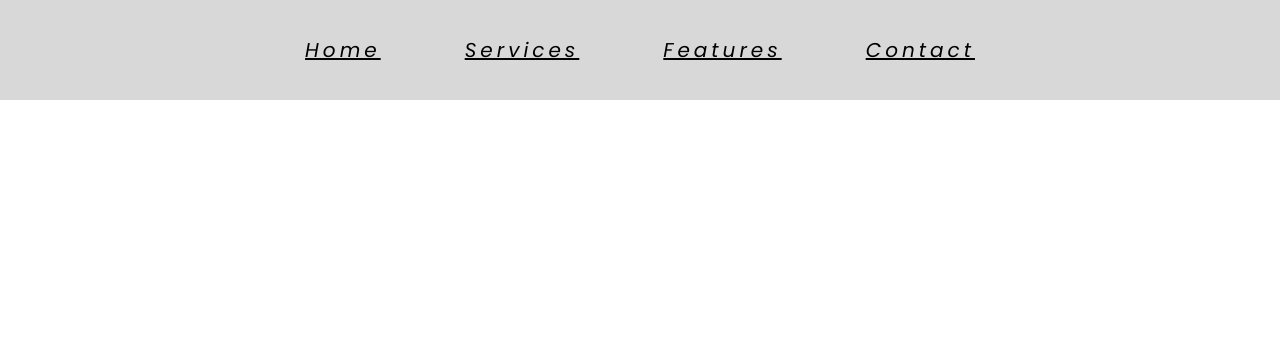
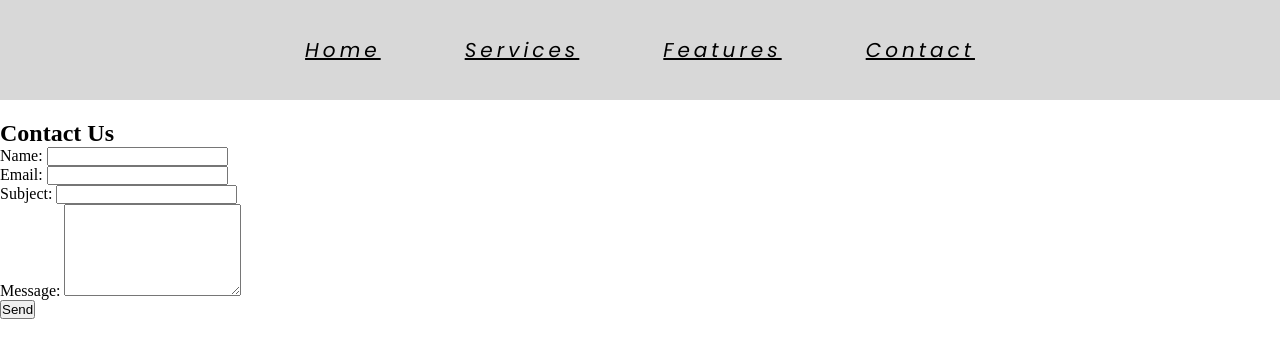
Before and after one commit to stronge26/Travel-blog, a plain HTML site: page contact.html in a window 1280 px wide. Drawn offline with Linux system fonts and the light colour scheme.

Commit message:
added form

```diff
--- a/contact.html
+++ b/contact.html
@@ -17,5 +17,31 @@
             </nav>
         </div>
     </header>
+    <section id="stnPrincipal">
+        <div class="container">
+            <h2>Contact Us</h2>
+            <form class="formulario"  name="fvalida">
+                <div class="box">
+                    <label>Name: </label>
+                    <input type="text" id="name" name="name">
+                </div>
+                <div class="box">
+                    <label>Email: </label>
+                    <input type="email" id="email" name="email"></div>
+                <div class="box">
+                    <label>Subject: </label>
+                    <input type="text" id="subject" name="subject">
+                </div>
+                <div class="box">
+                    <label>Message: </label>
+                    <textarea rows="6" id="message" name="message"></textarea>
+                </div>
+                <button type="button">Send</button>
+
+            </form>
+            <p id="Error"></p>
+        </div>
+    </section>
+
 </body>
 </html>
```
